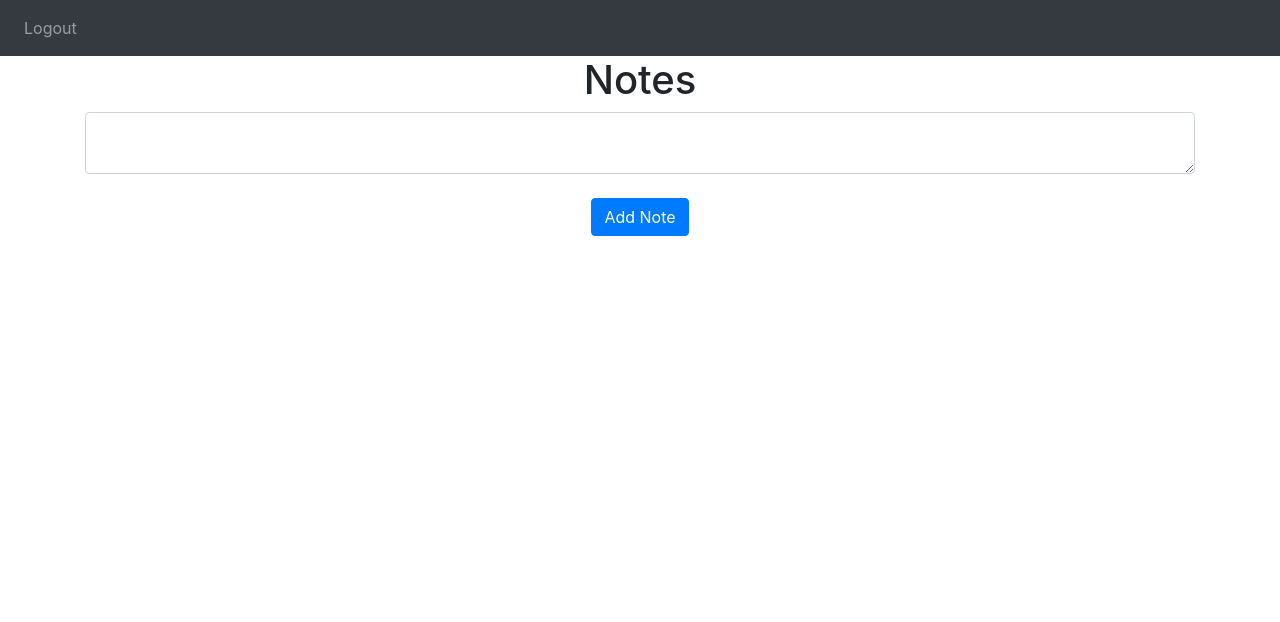
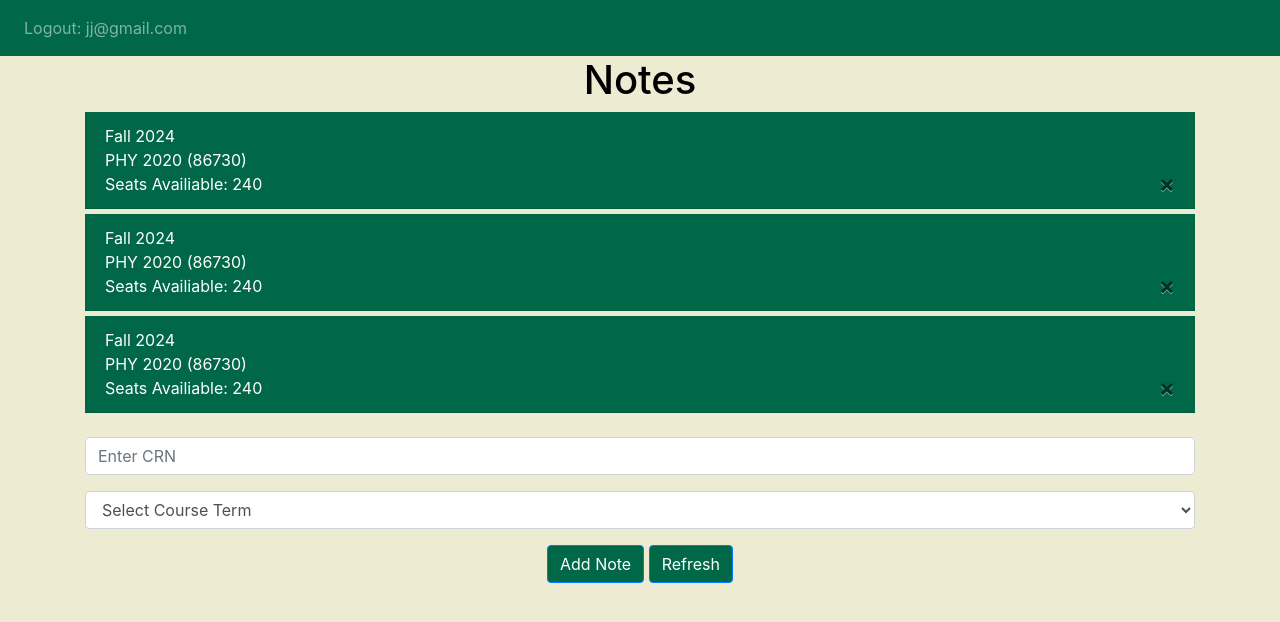
Before and after one commit to justinscandale/CRUD_Application, a Flask app: page / in a window 1280 px wide. Shown: the top 622 px of the page. Run offline with Flask 3, Linux system fonts and the light colour scheme; a user stored in the database is signed in; some libraries are stand-ins or nearby versions.

Commit message:
major changes to ui

```diff
--- /dev/null
+++ b/scraper/seat_scraper.py
@@ -0,0 +1,31 @@
+from bs4 import BeautifulSoup
+import requests
+
+_base_link1 = "https://usfonline.admin.usf.edu/pls/prod/bwckschd.p_disp_detail_sched?term_in="
+_base_link2 = "&crn_in="
+def check_available(crn, term):
+
+    full_link = _base_link1 + term + _base_link2 + crn  #add course number and term to url
+
+    #get html content for url
+    try:
+        response = requests.get(full_link)
+        html = BeautifulSoup(response.text, 'html.parser')
+        soup = html.find('table',class_="datadisplaytable")
+
+        seat_areas = soup.find('table',class_="datadisplaytable")
+
+        #find all rows within seating area
+        rows = seat_areas.find_all('tr')
+
+        #find all td elements
+        td_elements = (rows[0].find_all('td',class_='dddefault'))
+
+        if len(td_elements) >=3:
+                remaining_seats = int(td_elements[2].get_text(strip=True))
+
+        return remaining_seats
+
+    except Exception as e:
+            print(f"Error: {e}")
+            return -1
--- /dev/null
+++ b/scraper/valid_crn_scraper.py
@@ -0,0 +1,33 @@
+from bs4 import BeautifulSoup
+import requests
+
+_base_link1 = "https://usfonline.admin.usf.edu/pls/prod/bwckschd.p_disp_detail_sched?term_in="
+_base_link2 = "&crn_in="
+
+def check_available(crn, term):
+
+    full_link = _base_link1 + term + _base_link2 + crn  #add course number and term to url
+    ret_dict = {
+                "valid": 0,
+                "course_info": None
+                }
+
+    #get html content for url
+    try:
+        response = requests.get(full_link)
+        html = BeautifulSoup(response.text, 'html.parser')
+        soup = html.find('table',class_="datadisplaytable")
+
+        #append course prefix + number to dictionary
+        ret_dict['course_info'] = soup.find('th',class_="ddlabel").get_text().split('-')[2]
+        ret_dict['valid'] = 1
+
+        return ret_dict
+
+    #if course doesnt exsist or error scraping will except and return
+    except Exception as e:
+            return ret_dict
+
+#test functions
+if __name__ == "__main__":
+      check_available('86730','202408')
--- a/website/auth.py
+++ b/website/auth.py
@@ -35,7 +35,6 @@ def logout():
 def sign_up():
     if request.method == 'POST':
         email = request.form.get('email')
-        first_name = request.form.get('firstName')
         password1 = request.form.get('password1')
         password2 = request.form.get('password2')
 
@@ -44,14 +43,12 @@ def sign_up():
             flash("Email already exsists", category='error')
         elif len(email) < 4:
             flash('Email must be greater than 4 characters', category='error')
-        elif len(first_name) < 2:
-            flash('First name must be greater than 2 characters', category='error')
         elif password1 != password2:
             flash('Passwords don\'t match', category='error')
         elif len(password1) < 7:
             flash('Password must be at least 7 characters', category='error')
         else:
-            new_user = User(email=email,first_name=first_name,password=generate_password_hash(password1, method='pbkdf2:sha256'))
+            new_user = User(email=email,password=generate_password_hash(password1, method='pbkdf2:sha256'))
             db.session.add(new_user)
             db.session.commit()
             flash('Account successfully created', category='success')
--- /dev/null
+++ b/website/static/styles.css
@@ -0,0 +1,38 @@
+body{
+    background-color: #EDEBD1;
+    color: black;
+}
+
+.navbar {
+    background-color: #006747 !important;
+    color: white !important;
+}
+
+#login_home{
+    color: #006747;
+    padding-bottom: 0px;
+}
+
+#login_home:hover{
+    color: #00441b;
+}
+
+#signUp_home{
+    padding-top: 0px;
+    color:#006747;
+}
+#signUp_home:hover{
+    color:#00441b;
+}
+
+#submit_btn, #login_btn, #addNote_btn, #refreshButton{
+    background-color: #006747;
+}
+
+#submit_btn:hover, #login_btn:hover,#addNote_btn:hover, #refreshButton:hover{
+    background-color: #00441b;
+}
+
+li:not(:last-child) {
+    margin-bottom: 5px;
+}
--- a/website/templates/base.html
+++ b/website/templates/base.html
@@ -14,6 +14,7 @@
           href="https://stackpath.bootstrapcdn.com/font-awesome/4.7.0/css/font-awesome.min.css"
           crossorigin="anonymous"
         />
+        <link rel="stylesheet" href="static/styles.css">
 
         <title>{% block title %}Home{% endblock %}</title>
     </head>
@@ -31,7 +32,7 @@
           <div class="collapse navbar-collapse" id="navbar">
             <div class="navbar-nav">
               {% if user.is_authenticated %}
-              <a class="nav-item nav-link" id="logout" href="/logout">Logout</a>
+              <a class="nav-item nav-link" id="logout" href="/logout">Logout: {{user.email}}</a>
               {% else %}
               <a class="nav-item nav-link" id="home" href="/">Home</a>
               <a class="nav-item nav-link" id="login" href="/login">Login</a>
@@ -89,6 +90,30 @@
       });
       }
     </script>
+
+    <script type="text/javascript">
+      // Function to handle button click for refreshing data
+      function handleRefreshButtonClick() {
+          fetch("/refresh-data", { method: "POST" })
+              .then(response => response.json())
+              .then(data => {
+                  // Log success message
+                  console.log(data.message);
+
+                  // Update HTML or perform other actions if needed
+                  // For example, you can reload the page
+                  window.location.reload();
+              })
+              .catch(error => {
+                  console.error('Error refreshing data:', error);
+              });
+      }
+
+      // Add event listener to the refresh button
+      const refreshButton = document.getElementById('refreshButton');
+      refreshButton.addEventListener('click', handleRefreshButtonClick);
+    </script>
+
     {% endblock %}
     </body>
 </html>
--- a/website/templates/home.html
+++ b/website/templates/home.html
@@ -7,7 +7,19 @@
 <h1 align="center">Notes</h1>
 <ul class="list-group list-group-flush" id="notes">
     {% for note in user.notes %}
-    <li class="list-group-item">{{ note.data }}
+    <li class="list-group-item" {%if note.seats_available > 0%} style="background-color:  #006747; color:white;" {%else%} style="background-color: #466069;color: black;"{%endif%}>
+        {%if note.term[4:6] == "05"%}
+        Summer
+        {%elif note.term[4:6] =="08"%}
+        Fall
+        {%else%}
+        Spring
+        {% endif %}
+        {{note.term[0:4]}} <br>
+        {{note.course_info}}
+        ({{ note.data }})
+        <br>
+        Seats Availiable: {{ note.seats_available }}
         <button type="button" class="close" onClick="deleteNote({{ note.id }})">
             <span aria-hidden="true">&times;</span>
         </button>
@@ -15,19 +27,39 @@
     {%endfor%}
 </ul>
 
+<br>
+
 <form method="POST">
-    <textarea name="note" id="note" class="form-control"></textarea>
-    <br>
+    <div class="form-group">
+        <input name="note" id="note" class="form-control" placeholder="Enter CRN" required></input>
+    </div>
+    <div class="form-group">
+        <select class="form-control" name="note-term" id="note-term" placeholder="Select Course Term" required>
+            <option value="" disabled selected>Select Course Term</option>
+            <option value="202408">Fall 2024</option>
+            <option value="202405">Summer 2024</option>
+        </select>
+    </div>
     <div align="center">
-        <button type="submit" class="btn btn-primary">Add Note</button>
+        <button type="submit" id="addNote_btn" class="btn btn-primary">Add Note</button>
+        <button type="button" id="refreshButton" class="btn btn-primary">Refresh</button>
     </div>
 </form>
+<br>
 
 {% else %}
 <br>
-<h1 align="center">Welcome to my CRUD application, please sign up or login to access the features of this application</h1>
+<h1 align="center">USF Course Availability Tracker</h1>
 <br>
-<h3 align ="center">This app allows storage of notes</h3>
+<ul>
+    <li>Streamline your course management experience with our intuitive web app designed exclusively for the University of South Florida community. </li>
+    <li>Easily add and update courses, while staying informed about seat availability in real-time. </li>
+    <li>Say goodbye to the hassle of manually tracking course openings – USF Course Availability Tracker puts you in control of your academic journey.</li>
+    <li> Join us today and simplify your course selection process!</li>
+</ul>
+
+<a class="nav-item nav-link" align="center" id="login_home" href="/login">Login</a>
+<a class="nav-item nav-link" align="center" id="signUp_home" href="/sign-up">Don't have an account?</a>
 {% endif %}
 
 {% endblock %}
--- a/website/templates/login.html
+++ b/website/templates/login.html
@@ -22,7 +22,7 @@
             placeholder="Enter password"/>
     </div>
     <br>
-    <button type="submit" class="btn btn-primary">Login</button>
+    <button type="submit" id="login_btn" class="btn btn-primary">Login</button>
 </form>
 
 {% endblock %}
--- a/website/views.py
+++ b/website/views.py
@@ -1,8 +1,11 @@
-from flask import Blueprint, render_template, request, flash, jsonify
+from flask import Blueprint, render_template, request, flash, jsonify, redirect,url_for
 from flask_login import login_required, current_user
+import scraper.seat_scraper
+import scraper.valid_crn_scraper
 from .models import Note
 from . import db
 import json
+import scraper
 
 views = Blueprint('views',__name__)
 
@@ -11,23 +14,29 @@ def home():
     if(current_user):
         if request.method == 'POST':
             note = request.form.get('note')
-
-            if len(note) < 1:
-                flash("Note is too short!", category="error")
+            term = request.form.get('note-term')
+            print(term)
+            if len(note) != 5 or not note.isnumeric():
+                flash("CRN Must be 5 Numeric Digits", category="error")
+            elif scraper.valid_crn_scraper.check_available(note,term)['valid'] == 0:
+                flash(f"Failed to Add CRN {note}", category="error")
             else:
-                new_note = Note(data=note, user_id=current_user.id)
-                db.session.add(new_note)
-                db.session.commit()
-                flash("Note added!",category="success")
-    else:
-        pass
+                course_info = scraper.valid_crn_scraper.check_available(note,term)['course_info']
+                seats_available = scraper.seat_scraper.check_available(note,term)
+                note_exsists = Note.query.filter_by(data=note,term=term,user_id=current_user.id).first()
+                if(note_exsists):
+                    flash(f"Course with CRN: {note} & term {term} already in database",category="error")
+                else:
+                    new_note = Note(data=note, seats_available= seats_available, course_info = course_info, user_id=current_user.id, term=term)
+                    db.session.add(new_note)
+                    db.session.commit()
+                    flash("Course added!",category="success")
 
     return render_template("home.html", user = current_user)
 
 @views.route('/delete-note',methods=['POST'])
 def delete_note():
     note = json.loads(request.data)
-    print(note)
     noteID = note['noteId']
     note = Note.query.get(noteID)
     if note:
@@ -36,3 +45,12 @@ def delete_note():
             db.session.commit()
 
     return jsonify({})
+
+@views.route('/refresh-data', methods=['POST'])
+def refresh_data():
+    db.session.begin()
+    for note in current_user.notes:
+        note.seats_available = scraper.seat_scraper.check_available(note.data,note.term)
+    db.session.commit()
+    # Return a success message
+    return jsonify({'message': 'Data refreshed successfully'}), 200
```
Also changed, not shown: website/models.py (+4 -3 lines), website/static/index.js (+22 -0 lines), website/templates/sign_up.html (+2 -9 lines), instance/database.db.
